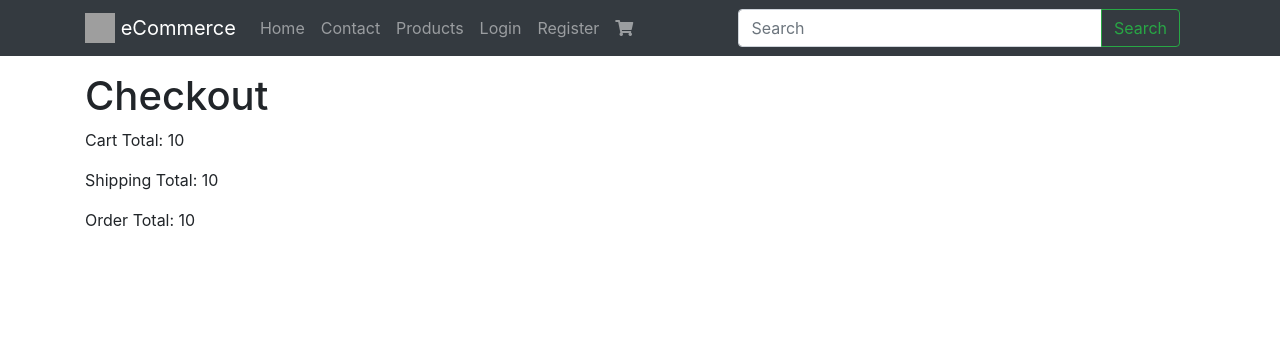
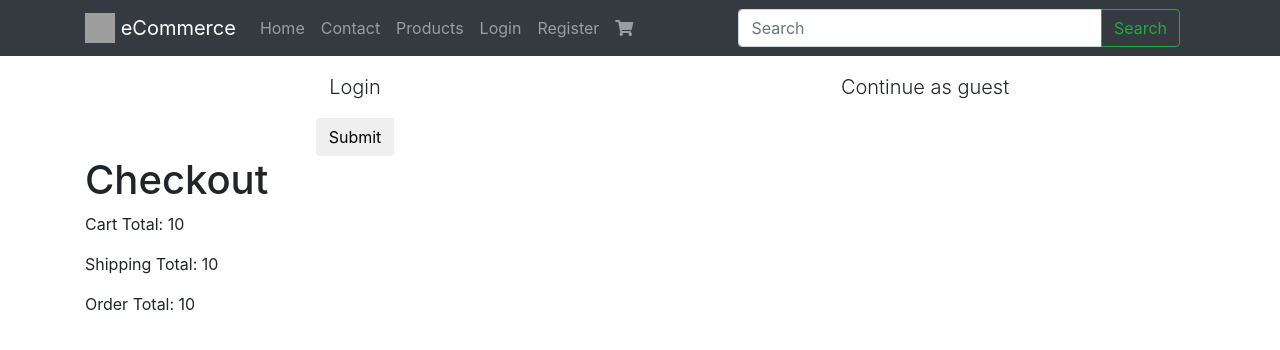
Before and after one commit to rafahuelin/django_ecocommerce, a Django app: template src/carts/templates/carts/checkout.html in a window 1280 px wide. Shown: the top 350 px of the page. Run offline with Django 3.2, Linux system fonts and the light colour scheme; the template is opened without the code that fills it: most values are stand-ins (such as "Sample title", 1, 10 or a date in 2020); some libraries are stand-ins or nearby versions; grey boxes are pictures that could not be loaded.

Commit message:
billing profile in checkout view
Signed-off-by: Rafa <rafahuelin@gmail.com>

```diff
--- /dev/null
+++ b/src/accounts/templates/accounts/snippets/form.html
@@ -0,0 +1,8 @@
+<form method="post" action="{% url "login" %}">
+    {% csrf_token %}
+    {% if next %}
+        <input type="hidden" name="next" value="{{ next_url }}">
+    {% endif %}
+    {{ form }}
+    <button type="submit" class="btn btn-default">Submit</button>
+</form>
--- a/src/carts/templates/carts/checkout.html
+++ b/src/carts/templates/carts/checkout.html
@@ -1,6 +1,21 @@
 {% extends "base.html" %}
 
 {% block content %}
+
+{% if not billing_profile %}
+    <div class="row text-center">
+        <div class="col-12 col-md-6">
+            <p class="lead">Login</p>
+            {% include "accounts/snippets/form.html" with form=login_form next_url=request.build_absolute_uri %}
+        </div>
+        <div class="col-12 col-md-6">
+            <p class="lead">Continue as guest</p>
+        </div>
+    </div>
+
+{% else %}
+{% endif %}
+
     <h1>Checkout</h1>
 
     <p>Cart Total: {{ object.cart.total }}</p>
```
Also changed, not shown: src/carts/views.py (+17 -1 lines).
